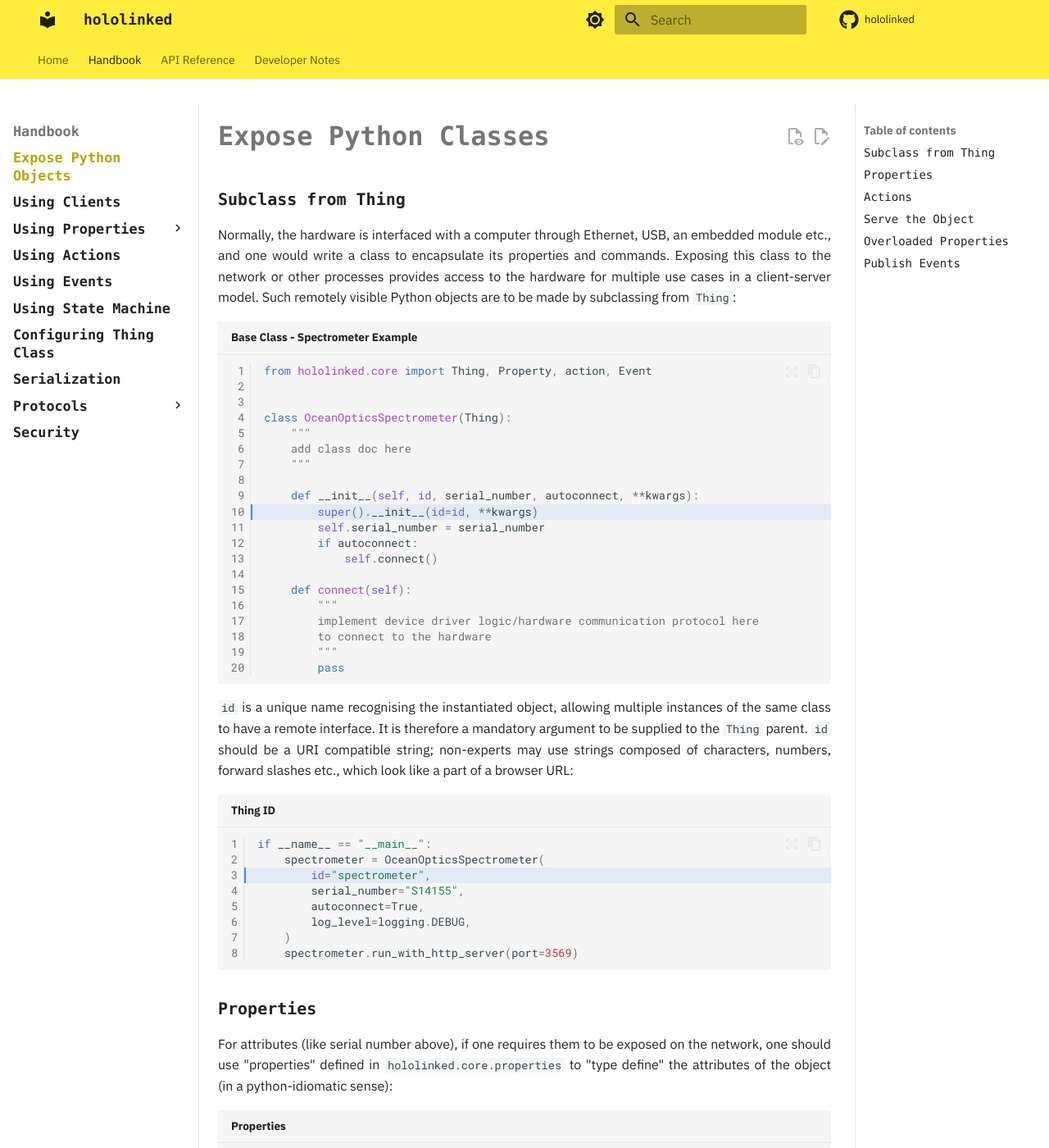
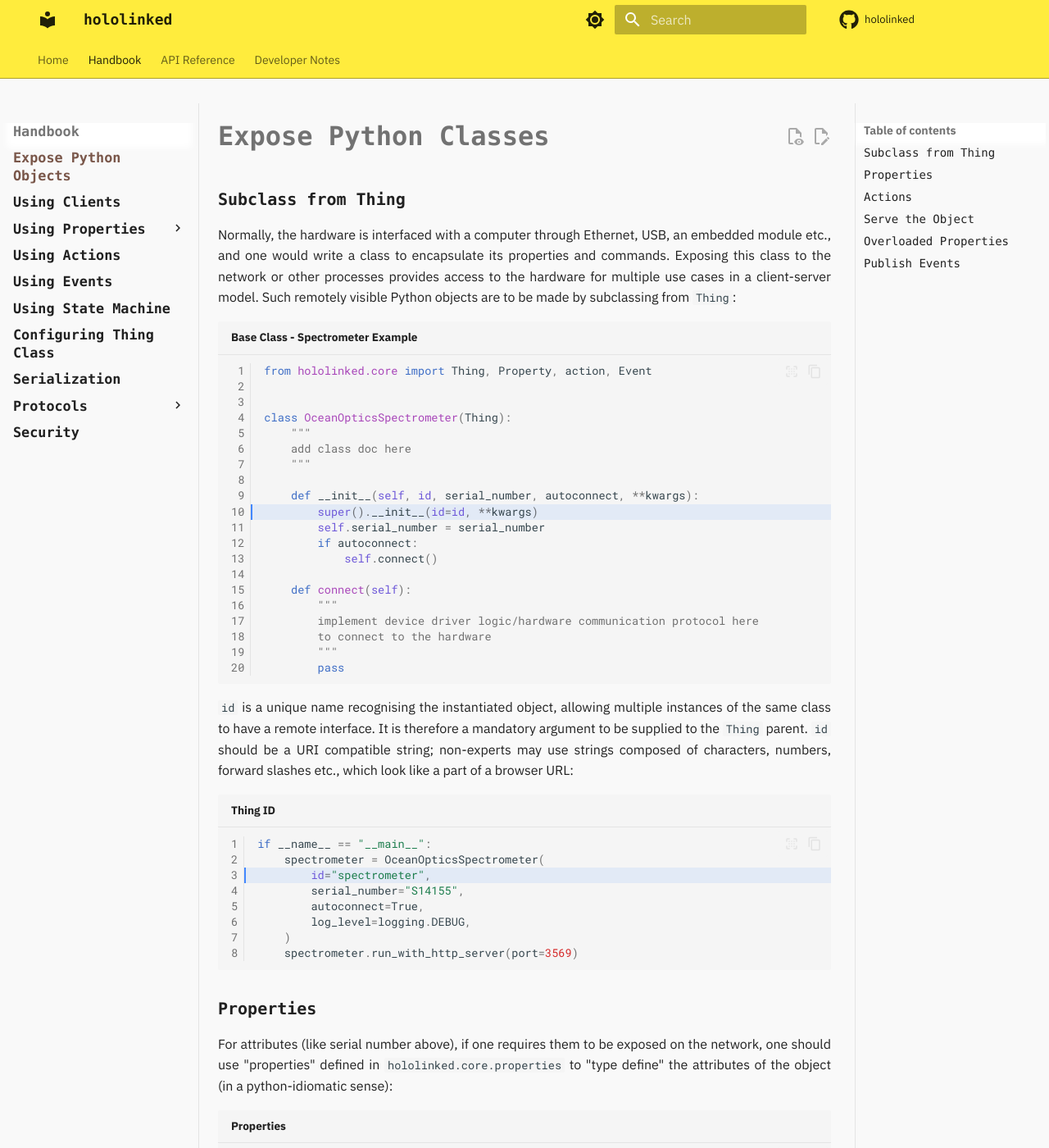
Before and after one commit to hololinked-dev/docs, an MkDocs documentation site: the page built from docs/beginners-guide/articles/servers.md, in a window 1280 px wide and 1400 px high. Shown: the whole window at 82% size. Built offline with MkDocs 1.6.1 and Material for MkDocs 9.7.7, drawn with Linux system fonts in a browser that asks for light colours; comment, search, counter and statistics services are not loaded.

Commit message:
Move mkdocs to Zensical (#10)
* zensical framework
* update dockerfile
* update CSS

```diff
--- a/docs/beginners-guide/articles/servers.md
+++ b/docs/beginners-guide/articles/servers.md
@@ -61,7 +61,7 @@
 
 All requests to properties and actions are generally queued as the domain of operation under the hood is remote procedure calls (RPC) mediated completely by ZMQ. Therefore, only one request is executed at a time as it is assumed that the hardware normally responds to only one (physical-)operation at a time.
 
-This is **only an assumption** to simplify the programming model, given multiple protocols and to avoid unintended race conditions, both logical and in the physical world. One could override them explicitly using [threaded or async methods](actions.md#threaded--async-actions).
+This is **only an assumption** to simplify the programming model, given multiple protocols and to avoid unintended race conditions, both logical and in the physical world. One could override them explicitly using [threaded or async methods](actions.md#threaded-async-actions).
 
 It is also expected that the internal state of the python object is not inadvertently affected by running multiple requests at once to different properties or actions. If a single request or operation takes 5-10ms, one can still run 100s of operations per second. More often than not, the requirement of parallel operations is never the bottleneck in hardware control.
 
--- a/docs/stylesheets/extra.css
+++ b/docs/stylesheets/extra.css
@@ -4,12 +4,13 @@
     text-align: justify;
 }
 
-.md-main[data-md-color-scheme="light"] {
-    background-color: antiquewhite;
+/* Reading area background. */
+[data-md-color-scheme="default"] .md-main {
+    background-color: #f9f9f9;
 }
 
-.md-main[data-md-color-scheme="dark"] {
-    background-color: #1e1e1e;
+[data-md-color-scheme="slate"] .md-main {
+    background-color: #011627;
 }
 
 .hidden-heading {
@@ -127,3 +128,24 @@
 /* Optional polish */
 .md-nav__link--active { font-weight: 700; }  /* make current item pop */
 .md-nav__link code { font-family: inherit; } /* keep code fragments consistent in TOCs */
+
+[data-md-color-scheme="default"] .md-header,
+[data-md-color-scheme="default"] .md-tabs {
+    background-color: #ffec3d;
+    color: #000000de;
+}
+
+[data-md-color-scheme="slate"] .md-header,
+[data-md-color-scheme="slate"] .md-tabs {
+    background-color: #795548;
+    color: #ffffff;
+}
+
+/* Darker bottom edge on the app bar. */
+[data-md-color-scheme="default"] .md-tabs {
+    box-shadow: 0 -0.05rem 0 inset rgba(0, 0, 0, 0.32);
+}
+
+[data-md-color-scheme="slate"] .md-tabs {
+    box-shadow: 0 -0.05rem 0 inset rgba(0, 0, 0, 0.45);
+}
--- a/mkdocs.yml
+++ b/mkdocs.yml
@@ -200,7 +200,8 @@
       toggle:
         icon: material/brightness-7
         name: Switch to dark mode
-      primary: yellow
+      primary: brown
+      accent: deep orange
 
     # Palette toggle for dark mode
     - media: "(prefers-color-scheme: dark)"
@@ -208,7 +209,7 @@
       toggle:
         icon: material/brightness-4
         name: Switch to system preference
-      primary: brown
+      primary: yellow
       accent: orange
 
   icon:
--- a/overrides/sitemap.xml
+++ /dev/null
@@ -1,12 +0,0 @@
-<?xml version="1.0" encoding="UTF-8"?>
-<urlset xmlns="http://www.sitemaps.org/schemas/sitemap/0.9">
-{%- for file in pages -%}
-{%- if not file.page.is_link and (file.page.canonical_url or file.page.abs_url) -%}
-  <url>
-    <loc>{{ (file.page.canonical_url or file.page.abs_url)|e }}</loc>
-    {%- if file.page.update_date %}<lastmod>{{ file.page.update_date }}</lastmod>{% endif -%}
-    <changefreq>{{ file.page.meta.changefreq|default('weekly') }}</changefreq>
-  </url>
-{%- endif -%}
-{%- endfor -%}
-</urlset>
```
Also changed, not shown: docs/api-reference/thing/bases/remote-invokable.md (+1 -1 lines), docs/api-reference/thing/thing-meta.md (+1 -1 lines), docs/design/action-descriptors.md (+1 -1 lines), pyproject.toml (+3 -4 lines), AGENTS.md (added), 3 other files.
